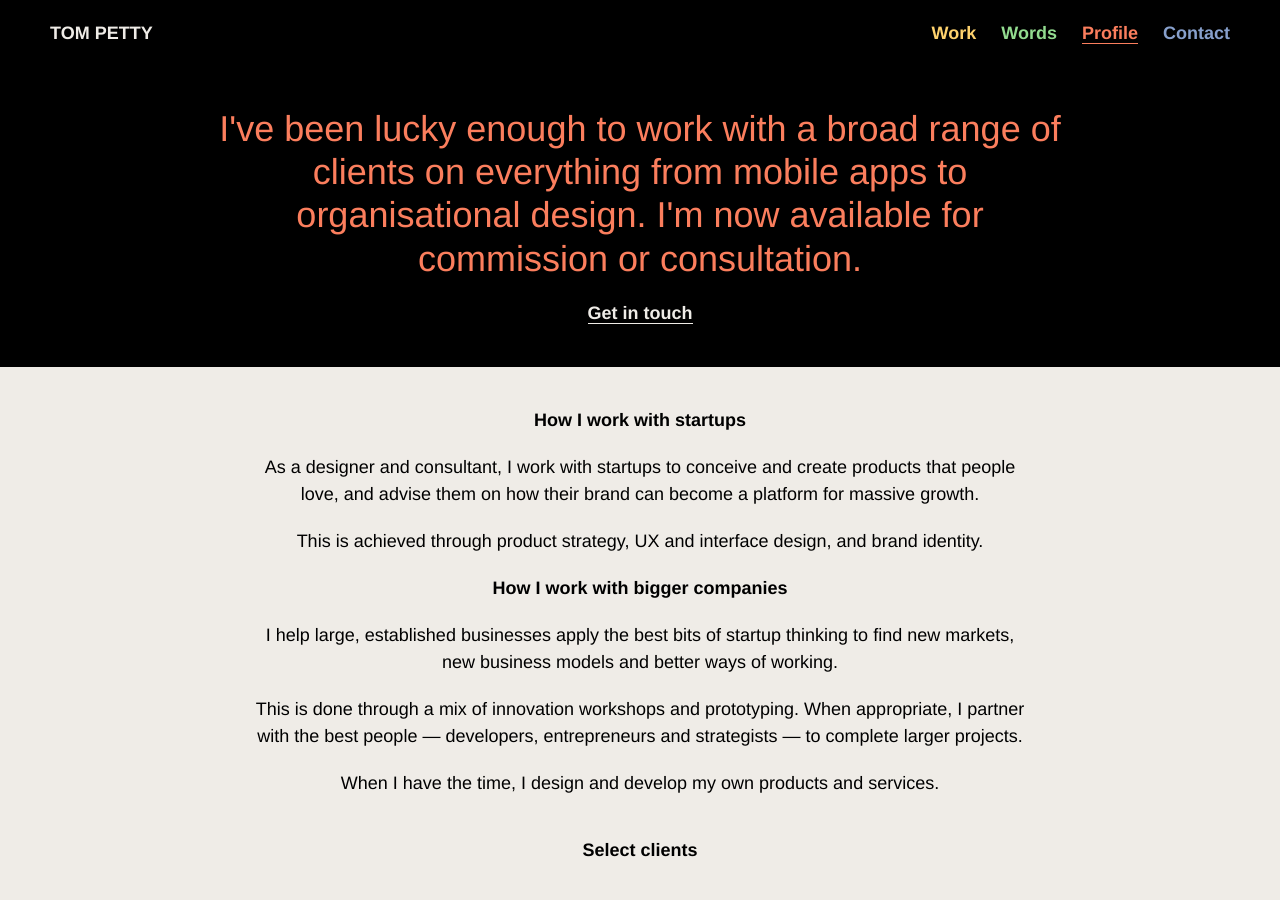
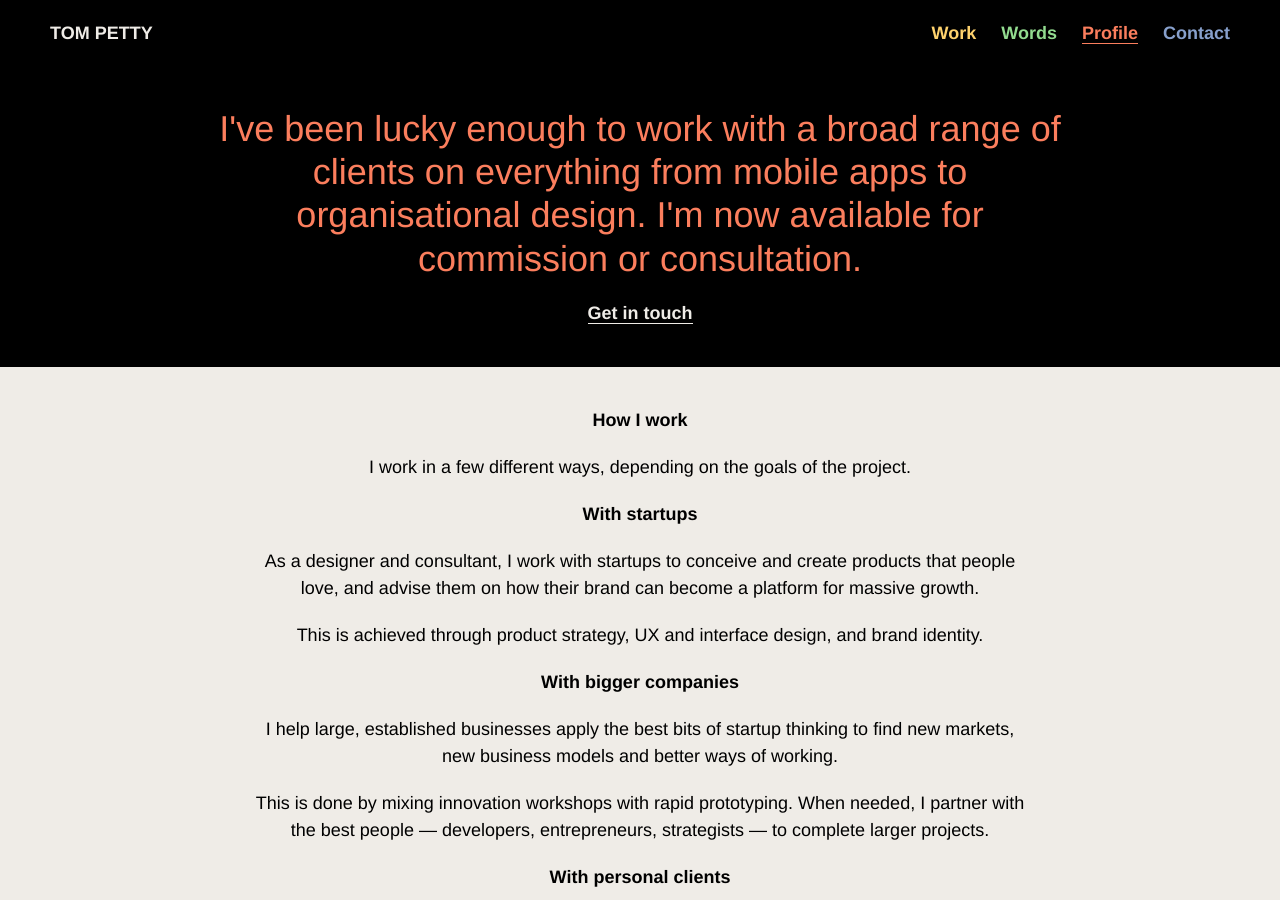
Before and after one commit to anothertompetty/portfolio, a Jekyll site: the page built from profile.html, in a window 1280 px wide and 900 px high. Built offline with Jekyll 4.4.1, drawn with Linux system fonts in a browser that asks for light colours; nearby versions of some CDN libraries; Markdown is read by kramdown in place of the engine named in the settings; some of the changed text lies outside the part shown.

Commit message:
updating how i work section

```diff
--- a/profile.html
+++ b/profile.html
@@ -19,31 +19,37 @@ layout: default
 
 	<section class="contain push-top">
 
-		<h3>How I work with startups</h3>
+		<h3>How I work</h3>
+
+		<p class="content">I work in a few different ways, depending on the goals of the project.</p>
+
+		<h3>With startups</h3>
 
 		<p class="content">As a designer and consultant, I work with startups to conceive and create products that people love, and advise them on how their brand can become a platform for massive growth.</p>
 
 		<p class="content">This is achieved through product strategy, UX and interface design, and brand identity.</p>
 
-		<h3>How I work with bigger companies</h3>
+		<h3>With bigger companies</h3>
 
 		<p class="content">I help large, established businesses apply the best bits of startup thinking to find new markets, new business models and better ways of working.</p>
 
-		<p class="content">This is done through a mix of innovation workshops and prototyping. When appropriate, I partner with the best people &mdash; developers, entrepreneurs and strategists &mdash; to complete larger projects.</p>
+		<p class="content">This is done by mixing innovation workshops with rapid prototyping. When needed, I partner with the best people &mdash; developers, entrepreneurs, strategists &mdash; to complete larger projects.</p>
 
-		<p class="content">When I have the time, I design and develop my own products and services.</p>
+		<h3>With personal clients</h3>
+
+		<p class="content">I work directly with clients of all types, designing websites, apps and identites that drive growth and make users very happy indeed.</p>
 
 	</section>
 
 	<section class="contain selected-clients push-top">
 
-			<h3>Select clients</h3>
+		<h3>Select clients</h3>
 
-			<img src="img/assets/logo_google.svg">
+		<img src="img/assets/logo_google.svg">
 
-			<img src="img/assets/logo_amex.svg">
+		<img src="img/assets/logo_amex.svg">
 
-			<img src="img/assets/logo_pwc.svg">
+		<img src="img/assets/logo_pwc.svg">
 
 	</section>
 
```
